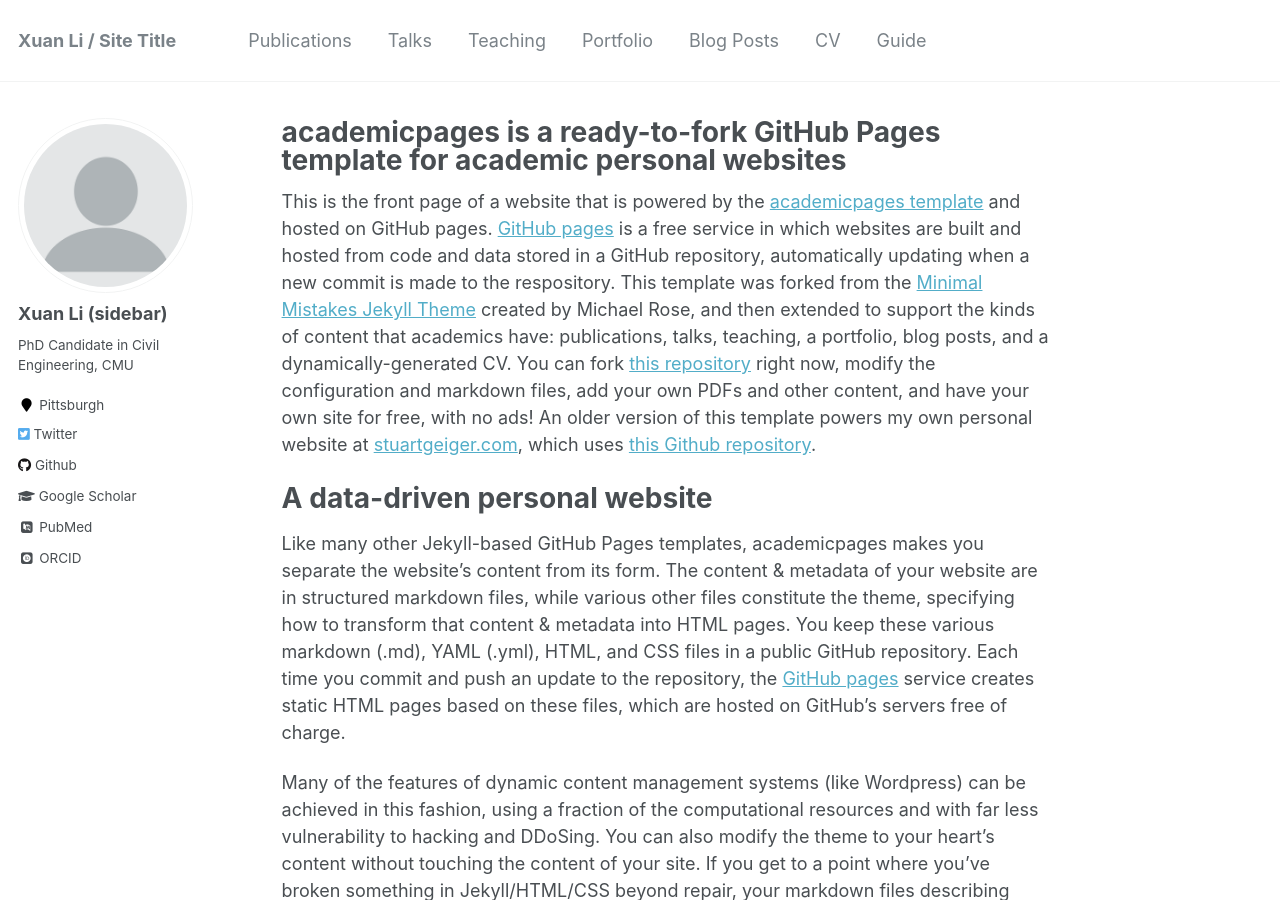
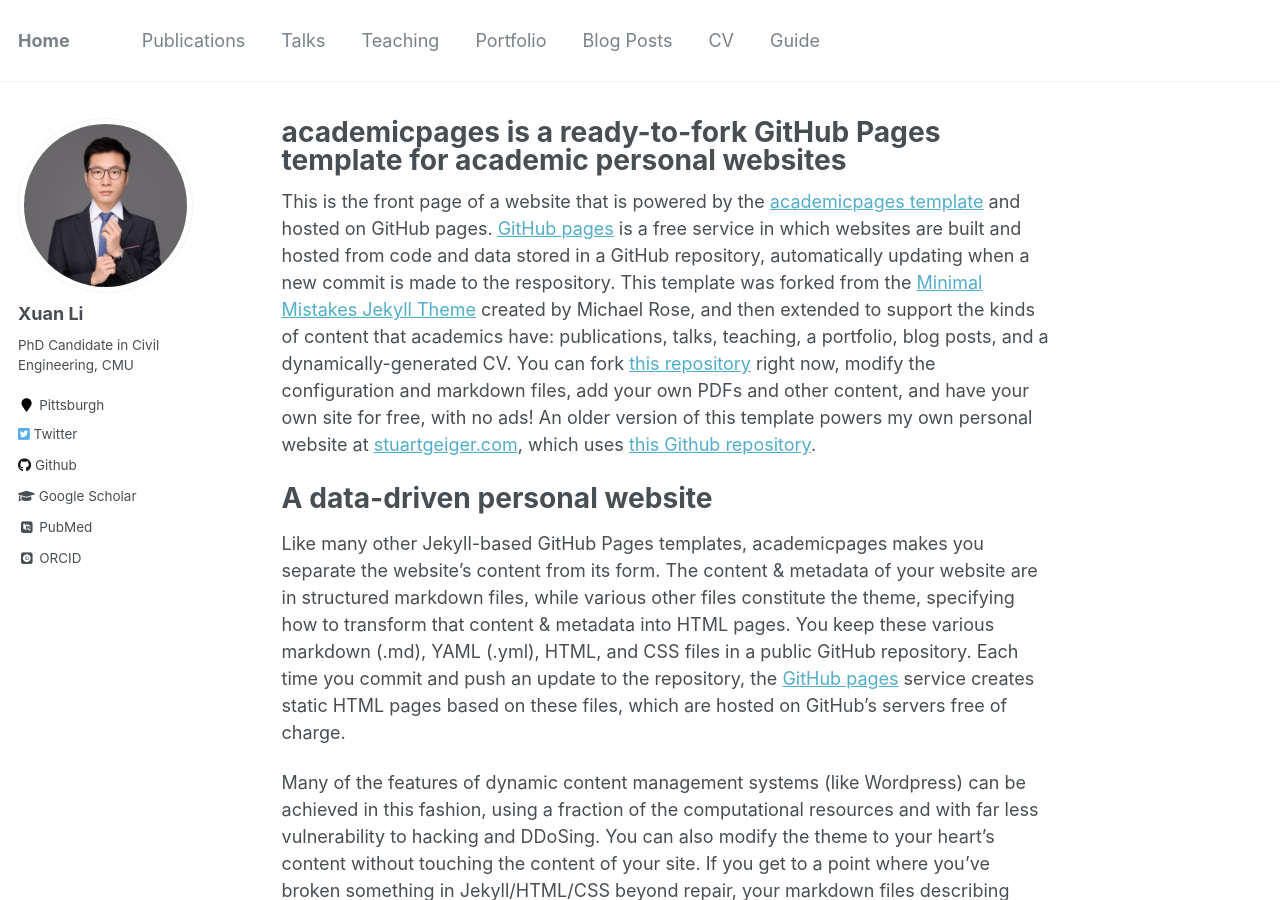
Before and after one commit to milanlx/milanlx.github.io, a Jekyll site: the page built from _pages/about.md, in a window 1280 px wide and 900 px high. Built offline with Jekyll 4.4.1, drawn with Linux system fonts in a browser that asks for light colours; some web fonts are replaced.

Commit message:
Update _config.yml

```diff
--- a/_config.yml
+++ b/_config.yml
@@ -7,7 +7,7 @@
 
 # Site Settings
 locale                   : "en-US"
-title                    : "Xuan Li / Site Title"
+title                    : "Home"
 title_separator          : "-"
 name                     : &name "Xuan Li"
 description              : &description "personal description"
@@ -80,13 +80,13 @@ analytics:
 
 # Site Author
 author:
-  name             : "Xuan Li (sidebar)"
-  avatar           : "profile.png"
+  name             : "Xuan Li"
+  avatar           : "800x800_photo.jpg"
   bio              : "PhD Candidate in Civil Engineering, CMU"
   location         : "Pittsburgh"
   employer         :
   pubmed           : "https://www.ncbi.nlm.nih.gov/pubmed/?term=john+snow"
-  googlescholar    : "http://yourfullgooglescholarurl.com"
+  googlescholar    : "https://scholar.google.com/citations?user=iDNzpbYAAAAJ&hl=en"
   email            :
   researchgate     :  # example: "https://www.researchgate.net/profile/yourprofile"
   uri              :
```
